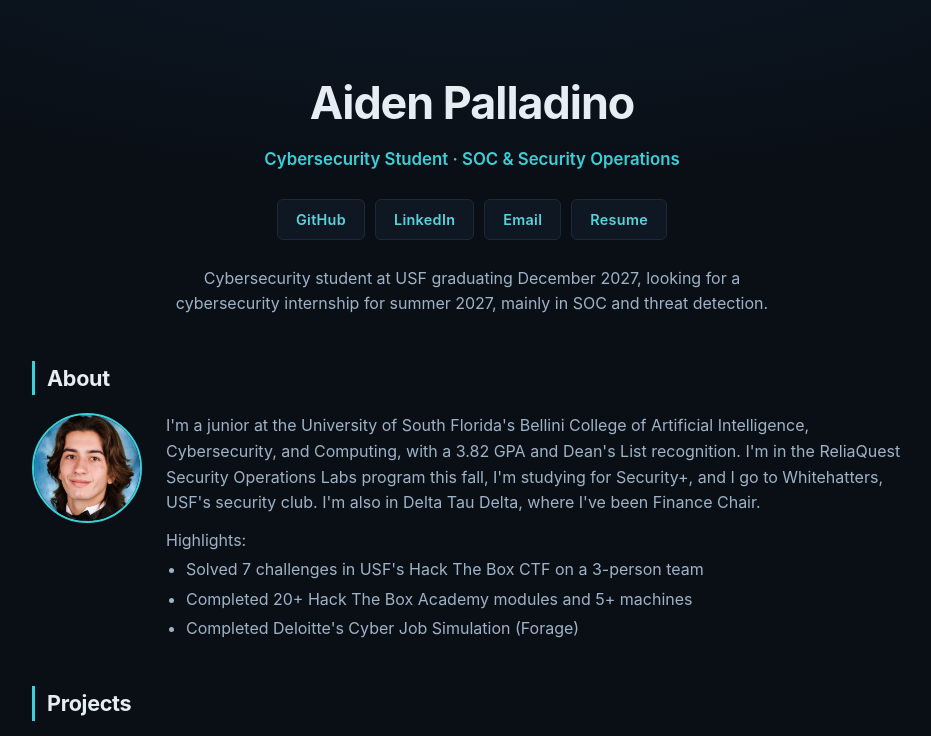
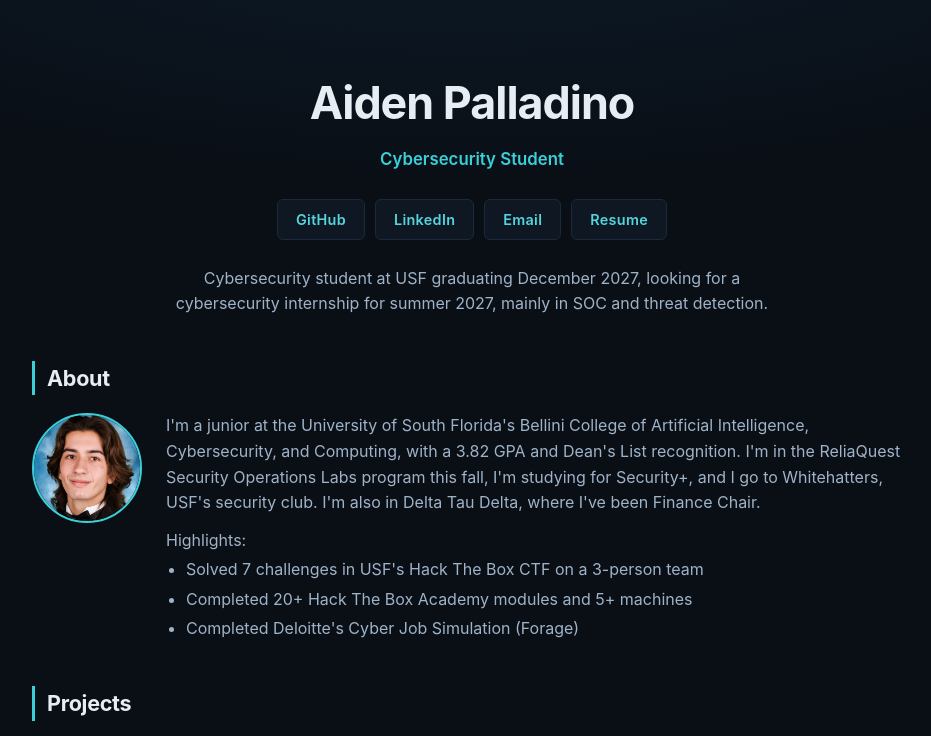
Before and after one commit to AidenPalladino/AidenPalladino.github.io, a plain HTML site: page index.html in a window 1280 px wide. Shown: the top 736 px of the page, without its empty margins (168-1099 px from the left). Drawn offline with Linux system fonts and the light colour scheme.

Commit message:
Shorten header tagline

```diff
--- a/index.html
+++ b/index.html
@@ -73,7 +73,7 @@
 
   <header class="masthead">
     <h1>Aiden Palladino</h1>
-    <p class="role">Cybersecurity Student &middot; SOC &amp; Security Operations</p>
+    <p class="role">Cybersecurity Student</p>
   </header>
 
   <div class="links">
```
